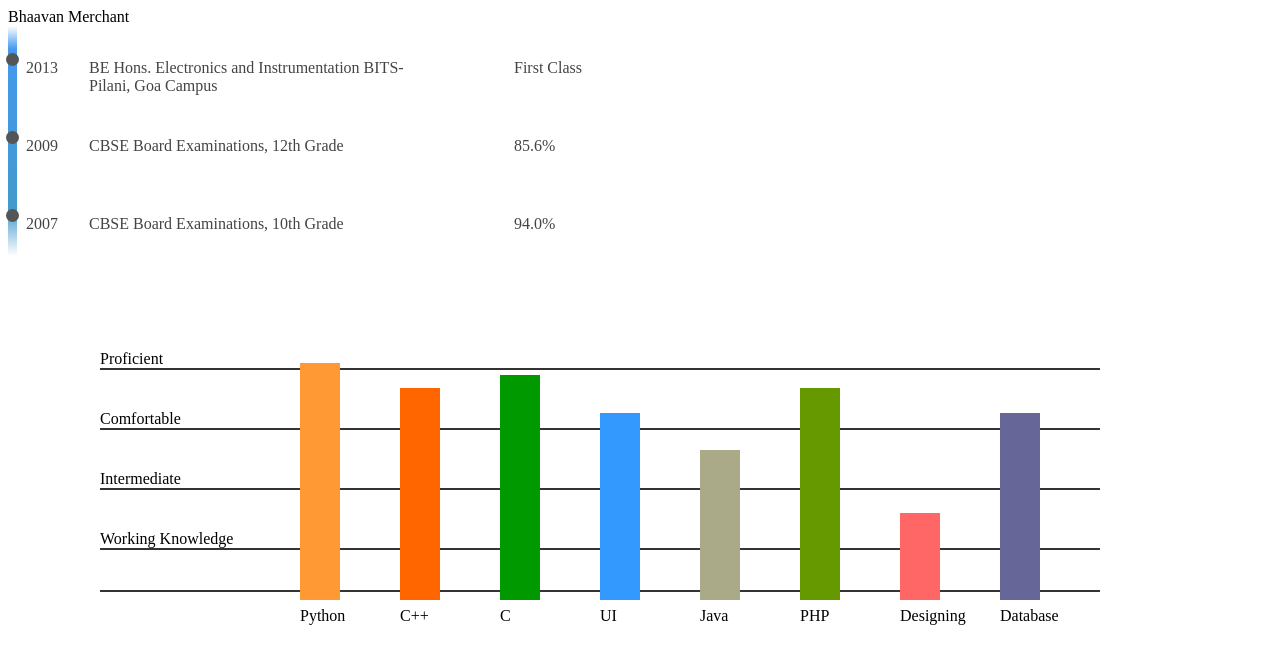
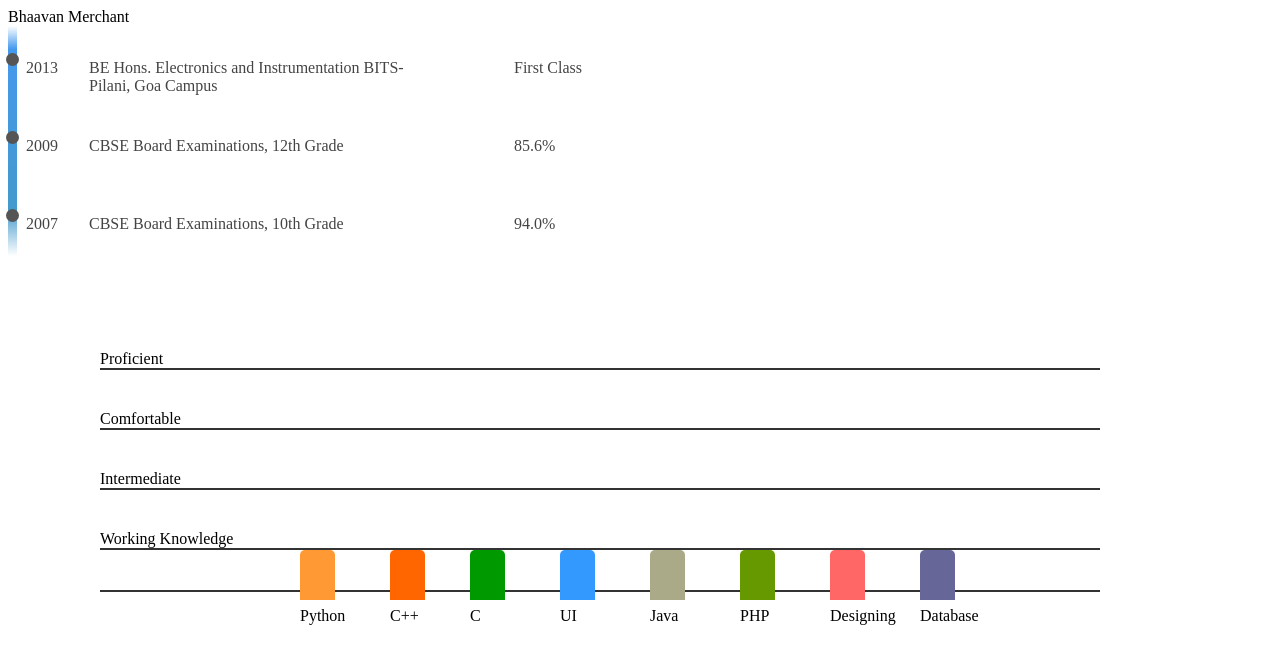
Before and after one commit to bhaavanmerchant/resume-web, a plain HTML site: page index.html in a window 1280 px wide. Drawn offline with nearby package versions, Linux system fonts and the light colour scheme.

Commit message:
Animation on bar.

```diff
--- a/index.html
+++ b/index.html
@@ -42,14 +42,14 @@
             Working Knowledge
             <div class="line"></div>
             <div class="line"></div>
-            <div class="bar"><div id="lg1"> <div class="lname">Python</div></div> </div>
-            <div class="bar"><div id="lg2"> <div class="lname">C++</div></div></div>
-            <div class="bar"><div id="lg3"> <div class="lname">C</div></div></div>
-            <div class="bar"><div id="lg4"> <div class="lname">UI</div></div></div>
-            <div class="bar"><div id="lg5"> <div class="lname">Java</div></div></div>
-            <div class="bar"><div id="lg6"> <div class="lname">PHP</div></div></div>
-            <div class="bar"><div id="lg7"> <div class="lname">Designing</div></div></div>
-            <div class="bar"><div id="lg8"> <div class="lname">Database</div></div></div>
+            <div class="bar"><div id="lg1" class="innerbar"> <div class="lname">Python</div></div> </div>
+            <div class="bar"><div id="lg2" class="innerbar"> <div class="lname">C++</div></div></div>
+            <div class="bar"><div id="lg3" class="innerbar"> <div class="lname">C</div></div></div>
+            <div class="bar"><div id="lg4" class="innerbar"> <div class="lname">UI</div></div></div>
+            <div class="bar"><div id="lg5" class="innerbar"> <div class="lname">Java</div></div></div>
+            <div class="bar"><div id="lg6" class="innerbar"> <div class="lname">PHP</div></div></div>
+            <div class="bar"><div id="lg7" class="innerbar"> <div class="lname">Designing</div></div></div>
+            <div class="bar"><div id="lg8" class="innerbar"> <div class="lname">Database</div></div></div>
         </div>
     </div>
 </body>
--- a/script.js
+++ b/script.js
@@ -23,6 +23,10 @@ $(this).parent().children('.arrow-right').hide();
 $(this).parent().children('.farrow').show();
 }
 );
-
+$('.innerbar').each(function(index){
+$(this).animate({
+                    height:"50px"
+                },2300);
+                });
 
 });
--- a/style.css
+++ b/style.css
@@ -192,7 +192,7 @@ border-top:2px solid #333;
 .bar{
 position:absolute;
 top:0px;
-width:40px;
+width:35px;
 height:250px;
 }
 .lname{
@@ -208,7 +208,7 @@ bottom:0;
 background:#F93;
 }
 #lg2{
-left:300px;
+left:290px;
 height:85%;
 width:100%;
 position:absolute;
@@ -216,7 +216,7 @@ bottom:0;
 background:#F60;
 }
 #lg3{
-left:400px;
+left:370px;
 height:90%;
 width:100%;
 position:absolute;
@@ -224,7 +224,7 @@ bottom:0;
 background:#090;
 }
 #lg4{
-left:500px;
+left:460px;
 height:75%;
 width:100%;
 position:absolute;
@@ -232,7 +232,7 @@ bottom:0;
 background:#39F;
 }
 #lg5{
-left:600px;
+left:550px;
 height:60%;
 width:100%;
 position:absolute;
@@ -240,7 +240,7 @@ bottom:0;
 background:#AA8;
 }
 #lg6{
-left:700px;
+left:640px;
 height:85%;
 width:100%;
 position:absolute;
@@ -248,7 +248,7 @@ bottom:0;
 background:#690;
 }
 #lg7{
-left:800px;
+left:730px;
 height:35%;
 width:100%;
 position:absolute;
@@ -256,10 +256,13 @@ bottom:0;
 background:#F66;
 }
 #lg8{
-left:900px;
+left:820px;
 height:75%;
 width:100%;
 position:absolute;
 bottom:0;
 background:#669;
 }
+.innerbar{
+border-radius:5px 5px 0 0;
+}
```
